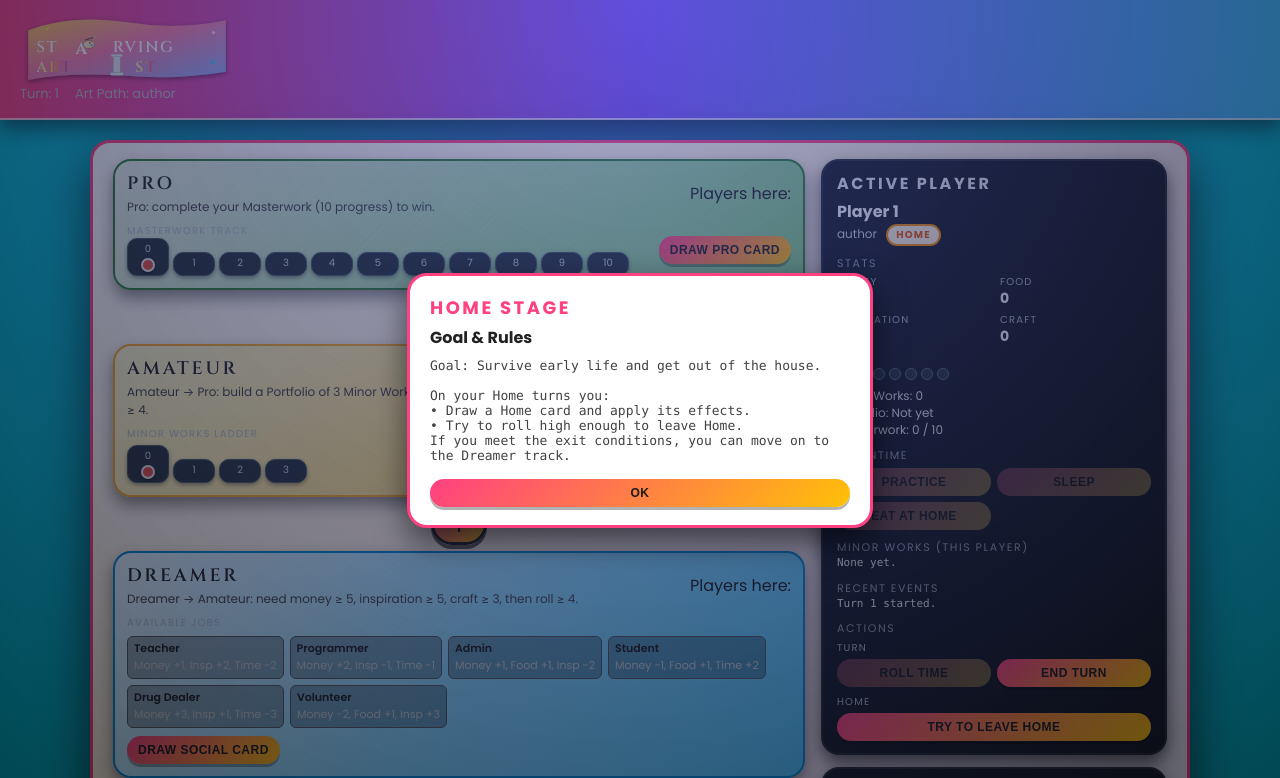
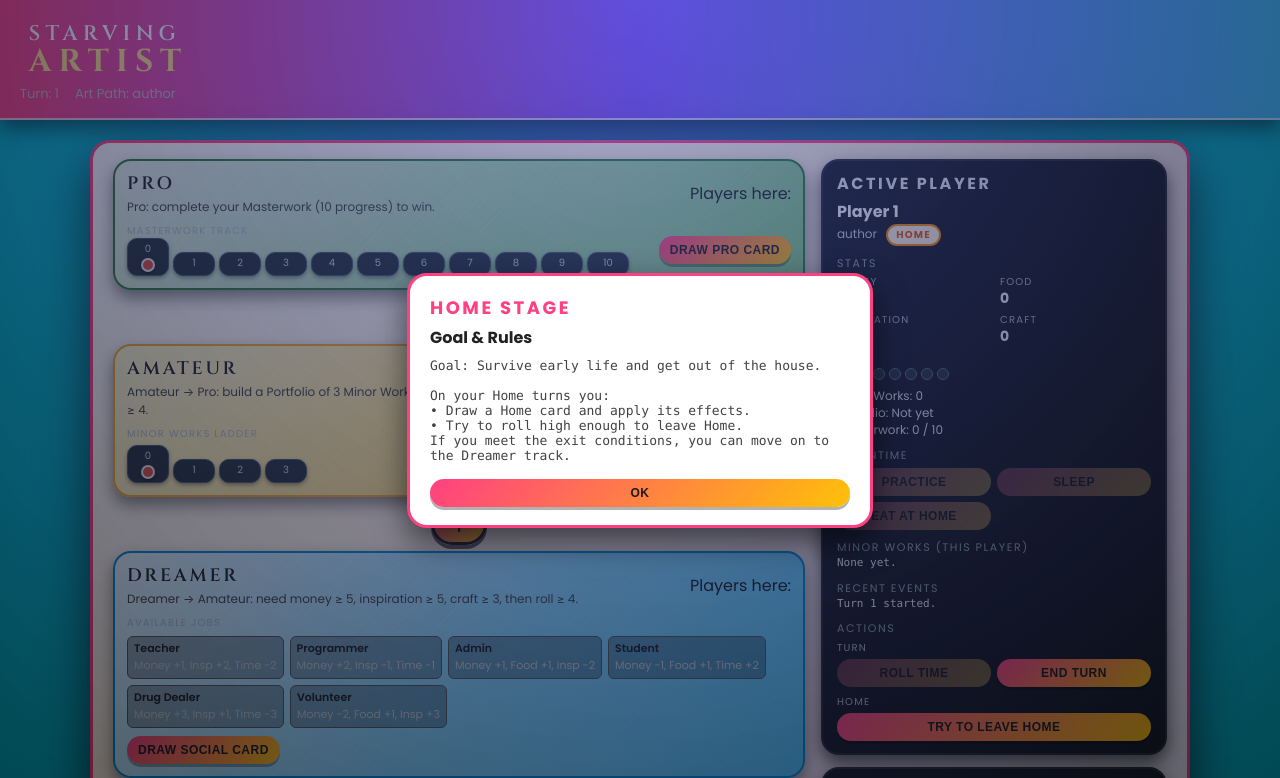
Before and after one commit to ProfSeaquill/Starving-Artist, a plain HTML site: page index.html in a window 1280 px wide. Shown: the top 778 px of the page. Drawn offline with Linux system fonts and the light colour scheme.

Commit message:
Update index.html

```diff
--- a/index.html
+++ b/index.html
@@ -714,216 +714,44 @@ button.guided-btn {
   <!-- STARVING ARTIST inline SVG logo -->
   <svg
     class="game-logo"
-  viewBox="0 0 520 170"
+    xmlns="http://www.w3.org/2000/svg"
+    viewBox="0 0 420 80"
     role="img"
     aria-labelledby="logoTitle logoDesc"
   >
     <title id="logoTitle">Starving Artist</title>
-  <desc id="logoDesc">
-    Playful logo for the Starving Artist game, with an A holding a paint palette and an I as a Greek column.
-  </desc>
+    <desc id="logoDesc">Simple wordmark logo for the Starving Artist game.</desc>
 
-  <defs>
-    <!-- Background paint splash gradient -->
-    <linearGradient id="saSplashGrad" x1="0%" y1="0%" x2="100%" y2="100%">
-      <stop offset="0%" stop-color="#ffd54f" />
-      <stop offset="45%" stop-color="#ff80ab" />
-      <stop offset="100%" stop-color="#82b1ff" />
-    </linearGradient>
-
-    <!-- Text gradient -->
-    <linearGradient id="saTextGrad" x1="0%" y1="0%" x2="100%" y2="0%">
-      <stop offset="0%" stop-color="#fff8e1" />
-      <stop offset="40%" stop-color="#ffeb3b" />
-      <stop offset="75%" stop-color="#ff4081" />
-      <stop offset="100%" stop-color="#40c4ff" />
-    </linearGradient>
-
-    <!-- Soft shadow -->
-    <filter id="saSoftShadow" x="-20%" y="-20%" width="140%" height="140%">
-      <feDropShadow
-        dx="0"
-        dy="4"
-        stdDeviation="6"
-        flood-color="#000000"
-        flood-opacity="0.5"
-      />
-    </filter>
-  </defs>
-
-  <!-- Big playful paint splash behind everything -->
-  <path
-    d="M20 40
-       Q 120 0, 260 20
-       Q 380 40, 500 15
-       L 500 140
-       Q 380 160, 260 150
-       Q 120 140, 20 160 Z"
-    fill="url(#saSplashGrad)"
-    opacity="0.95"
-    filter="url(#saSoftShadow)"
-  />
-
-  <!-- Small doodles to keep it light -->
-  <g opacity="0.7">
-    <polygon points="60,35 72,30 67,42" fill="#ffeb3b" />
-    <circle cx="470" cy="45" r="4" fill="#ffffff" />
-    <polygon points="460,120 470,108 474,122" fill="#40c4ff" />
-  </g>
-
-  <!-- WORD: STARVING -->
-  <g transform="translate(40,32)">
-    <!-- ST -->
+    <!-- STARVING (top line) -->
     <text
-      x="0"
-      y="60"
+      x="10"
+      y="30"
       font-family="Cinzel, 'Cardo', serif"
-      font-size="38"
-      letter-spacing="4"
+      font-size="24"
+      letter-spacing="6"
       fill="#ffffff"
     >
-      ST
+      STARVING
     </text>
 
-    <!-- Custom A with palette + brush -->
-    <g transform="translate(95,4)">
-      <!-- A letter -->
+    <!-- ARTIST (bottom line, a bit bigger and warmer) -->
     <text
-        x="0"
-        y="60"
-        font-family="Cinzel, 'Cardo', serif"
-        font-size="40"
-        font-weight="700"
-        fill="#ffffff"
-      >
-        A
-      </text>
-
-      <!-- Palette (oval) -->
-      <ellipse
-        cx="32"
-        cy="38"
-        rx="14"
-        ry="10"
-        fill="#ffe0b2"
-        stroke="#5d4037"
-        stroke-width="1"
-      />
-      <!-- Thumb hole -->
-      <circle cx="27" cy="38" r="3" fill="#f5f5f5" />
-
-      <!-- Paint blobs on palette -->
-      <circle cx="35" cy="34" r="2.4" fill="#ef5350" />
-      <circle cx="39" cy="40" r="2.4" fill="#42a5f5" />
-      <circle cx="32" cy="44" r="2.4" fill="#ffee58" />
-
-      <!-- Paintbrush in "hand" of A -->
-      <g transform="translate(22,26) rotate(-18)">
-        <!-- Handle -->
-        <rect
-          x="0"
-          y="0"
-          width="22"
-          height="3"
-          rx="1.2"
-          fill="#6d4c41"
-        />
-        <!-- Metal ferrule -->
-        <rect x="22" y="-0.5" width="4" height="4" fill="#cfd8dc" />
-        <!-- Bristles -->
-        <path
-          d="M26,-1 L30,1.5 L26,4 Z"
-          fill="#ffb300"
-        />
-      </g>
-    </g>
-
-    <!-- RVING -->
-    <text
-      x="185"
-      y="60"
-      font-family="Cinzel, 'Cardo', serif"
-      font-size="38"
-      letter-spacing="4"
-      fill="#ffffff"
-    >
-      RVING
-    </text>
-  </g>
-
-  <!-- WORD: ARTIST -->
-  <g transform="translate(40,80)">
-    <!-- ART -->
-    <text
-      x="0"
-      y="60"
+      x="10"
+      y="65"
       font-family="Cinzel, 'Cardo', serif"
       font-size="36"
-      letter-spacing="5"
-      fill="url(#saTextGrad)"
+      font-weight="700"
+      letter-spacing="8"
+      fill="#ffe082"
     >
-      ART
+      ARTIST
     </text>
-
-    <!-- Greek column as the I -->
-    <g transform="translate(195,18)">
-      <!-- Capital -->
-      <rect
-        x="-14"
-        y="0"
-        width="28"
-        height="6"
-        rx="3"
-        fill="#eceff1"
-        stroke="#b0bec5"
-        stroke-width="1"
-      />
-      <!-- Shaft -->
-      <rect
-        x="-8"
-        y="6"
-        width="16"
-        height="38"
-        fill="#eceff1"
-        stroke="#b0bec5"
-        stroke-width="1"
-      />
-      <!-- Fluting (vertical grooves) -->
-      <line x1="-5" y1="8" x2="-5" y2="43" stroke="#cfd8dc" stroke-width="1" />
-      <line x1="0" y1="8" x2="0" y2="43" stroke="#cfd8dc" stroke-width="1" />
-      <line x1="5" y1="8" x2="5" y2="43" stroke="#cfd8dc" stroke-width="1" />
-      <!-- Base -->
-      <rect
-        x="-16"
-        y="44"
-        width="32"
-        height="7"
-        rx="3"
-        fill="#eceff1"
-        stroke="#b0bec5"
-        stroke-width="1"
-      />
-    </g>
-
-    <!-- ST -->
-    <text
-      x="240"
-      y="60"
-      font-family="Cinzel, 'Cardo', serif"
-      font-size="36"
-      letter-spacing="5"
-      fill="url(#saTextGrad)"
-    >
-      ST
-    </text>
-  </g>
   </svg>
-
 
 
   <div class="meta">
     <span>Turn: <span id="turn">1</span></span>
-    <span>Art Path: <span id="artPath">author</span></span>
+    <span>Art Path: <span id="artPath">Author</span></span>
   </div>
 
 </header>
@@ -1062,7 +890,7 @@ button.guided-btn {
         <div class="player-header">
           <div class="player-name" id="playerName">Player 1</div>
           <div class="player-artpath">
-            <span id="playerArtPath">author</span>
+            <span id="playerArtPath">Author</span>
             <span id="stageBadge" class="badge home">Home</span>
           </div>
         </div>
```
Lines whose indentation alone changed are shown as unchanged.
